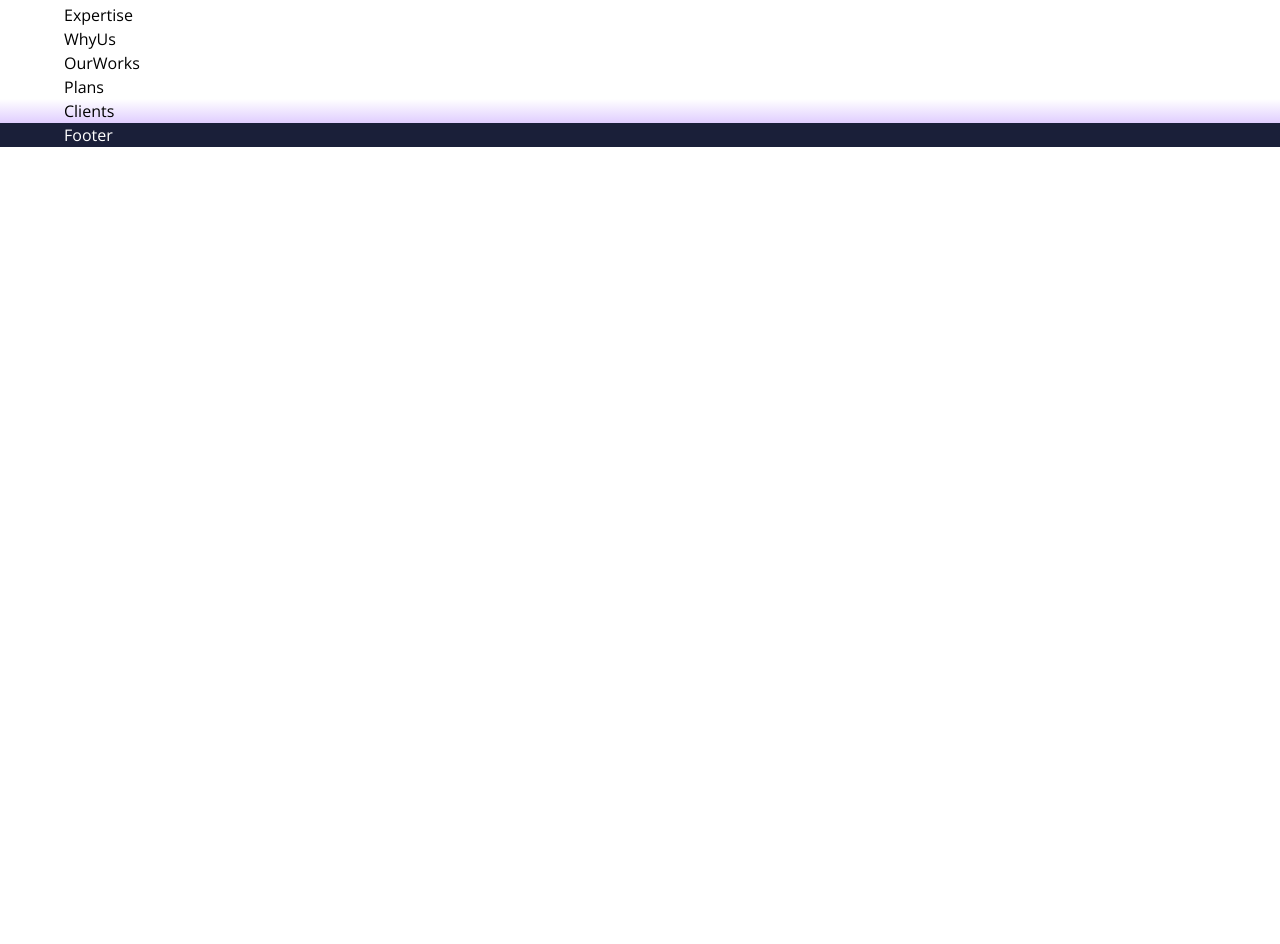
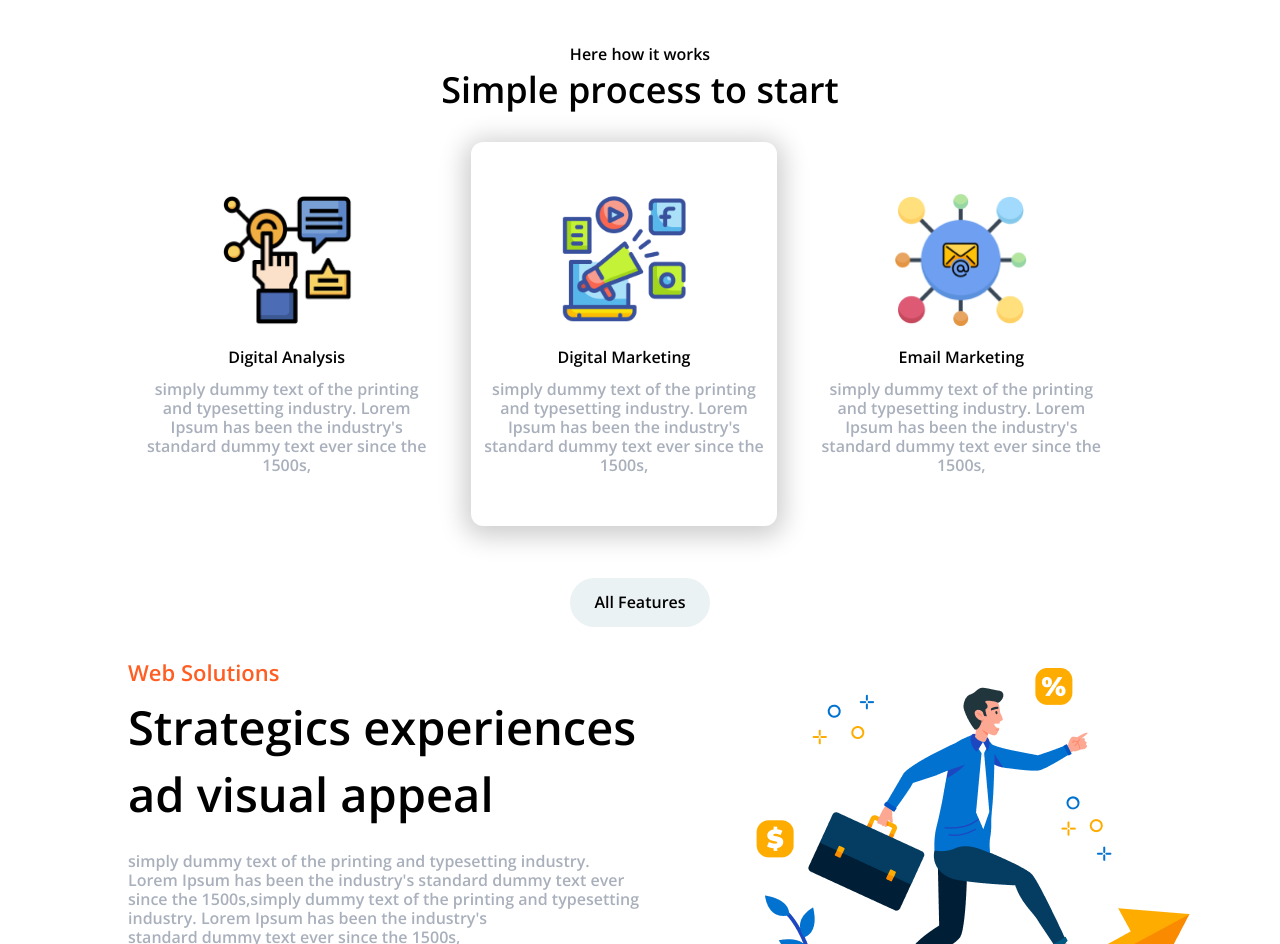
Before and after one commit to prasannarames/webure_task, a React (Vite) app: page / in a window 1280 px wide. Shown: the part 1288-2232 px from the top of the page. Before the commit the page ends 1435 px from the top, so only its background shows below. Built offline with nearby package versions, Linux system fonts and the light colour scheme.

Commit message:
expertise components 50% done

```diff
--- a/src/assets/index.js
+++ b/src/assets/index.js
@@ -32,8 +32,10 @@ import whatsapp from "./whatsapp.svg";
 import whyUs from "./why-us.png";
 import youtube from "./youtube.svg";
 import ytFooter from "./yt-footer.svg";
+import arrowblack from "./arrow-black.svg";
 
 export {
+    arrowblack,
     arrowRight,
     behance,
     clients,
--- a/src/components/Expertise.jsx
+++ b/src/components/Expertise.jsx
@@ -1,9 +1,34 @@
-
-
+import { arrowblack, webSolutions } from "../assets";
 const Expertise = () => {
   return (
-    <div>Expertise</div>
-  )
-}
+    <div className="flex items-center pt-10">
+      <div className="w-[512px] h-[420px] m-auto">
+        <p className="font-bold text-[22px] leading-[11px] text-[#FF5D22]">
+          Web Solutions
+        </p>
+        <p className="font-bold text-[47px] leading-[67px] pt-4">
+          Strategics experiences
+          <br /> ad visual appeal
+        </p>
+        <p className="font-semibold text-[16px] leading-[19px] text-[#A9B0BC] pt-6">
+          simply dummy text of the printing and typesetting industry. Lorem
+          Ipsum has been the industry&#39;s standard dummy text ever <br />
+          since the 1500s,simply dummy text of the printing and typesetting
+          industry. Lorem Ipsum has been the industry&#39;s <br />
+          standard dummy text ever since the 1500s,
+        </p>
+        <p className="flex items-center pt-6 font-bold text-[16px] leading-[19px] text-[#FF5D22] cursor-pointer">
+          Read More{" "}
+          <span className="ml-4">
+            <img src={`${arrowblack}`} alt="arrow" />
+          </span>
+        </p>
+      </div>
+      <div>
+        <img src={`${webSolutions}`} alt="employee_image" />
+      </div>
+    </div>
+  );
+};
 
-export default Expertise
+export default Expertise;
--- a/src/components/HowItWorks.jsx
+++ b/src/components/HowItWorks.jsx
@@ -1,9 +1,42 @@
-
+import { howItWorks } from "../constants";
 
 const HowItWorks = () => {
   return (
-    <div>HowItWorks</div>
-  )
-}
+    <div className="pt-16">
+      <p className="font-bold text-[16px] leading-[22px] text-center ">
+        Here how it works
+      </p>
+      <h2 className="font-extrabold  text-center text-[36px] leading-[49px]">
+        Simple process to start
+      </h2>
+      <div className="flex justify-center items-center text-center w-[1012px] h-[384px] m-auto pt-14">
+        {howItWorks.map((how) => (
+          <div
+            className={`flex flex-col w-[320px] h-[384px] justify-center items-center mr-8 p-3 ${
+              how.id === "digital marketing" ? "highlight" : ""
+            }`}
+            key={`${how.id}`}
+          >
+            <img
+              src={`${how.imgUrl}`}
+              alt={`${how.id}`}
+              className="mb-5 w-[132px] h-[132px]"
+            />
+            <h3 className="mb-3 font-bold text-[16px] leading-[22px]">
+              {`${how.title}`}{" "}
+            </h3>
+            <p className="font-semibold text-[16px] leading-[19px] text-[#A9B0BC]">{`${how.sub}`}</p>
+          </div>
+        ))}
+      </div>
+      <div>
+        <div className=" cursor-pointer btn-2 bg-[#EBF2F3] flex items-center justify-center font-semibold text-[16px] leading-[21px] m-auto mt-20">
+          {" "}
+          All Features
+        </div>
+      </div>
+    </div>
+  );
+};
 
-export default HowItWorks
+export default HowItWorks;
--- a/src/constants/index.js
+++ b/src/constants/index.js
@@ -1,4 +1,4 @@
-import { comp1, comp2, comp3, comp4 } from "../assets"
+import { comp1, comp2, comp3, comp4, dAnalysis, dMarketing, eMarketing } from "../assets"
 export const navLinks = [
     {
         id: "home",
@@ -40,3 +40,25 @@ export const companiesLogo = [
         imgUrl: comp4,
     },
 ];
+
+export const howItWorks = [
+    {
+        id: "digital analysis",
+        title: "Digital Analysis",
+        sub: "simply dummy text of the printing and typesetting industry. Lorem Ipsum has been the industry's standard dummy text ever since the 1500s,",
+        imgUrl: dAnalysis,
+    },
+    {
+        id: "digital marketing",
+        title: "Digital Marketing",
+        sub: "simply dummy text of the printing and typesetting industry. Lorem Ipsum has been the industry's standard dummy text ever since the 1500s,",
+        imgUrl: dMarketing,
+    },
+    {
+        id: "email marketing",
+        title: "Email Marketing",
+        sub: "simply dummy text of the printing and typesetting industry. Lorem Ipsum has been the industry's standard dummy text ever since the 1500s,",
+        imgUrl: eMarketing,
+    },
+
+];
--- a/src/index.css
+++ b/src/index.css
@@ -52,3 +52,8 @@
 .bg-btn-white {
   background: #ffffff;
 }
+.highlight {
+  background: #ffffff;
+  box-shadow: 0px 4.09207px 25.2717px 6.52174px rgba(0, 0, 0, 0.2);
+  border-radius: 12.2283px;
+}
```
Also changed, not shown: src/assets/arrow-black.svg (added).
